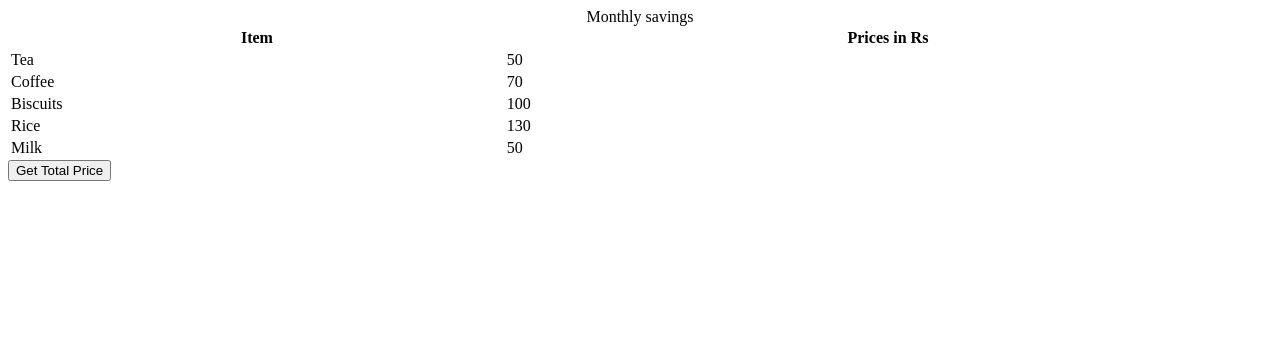
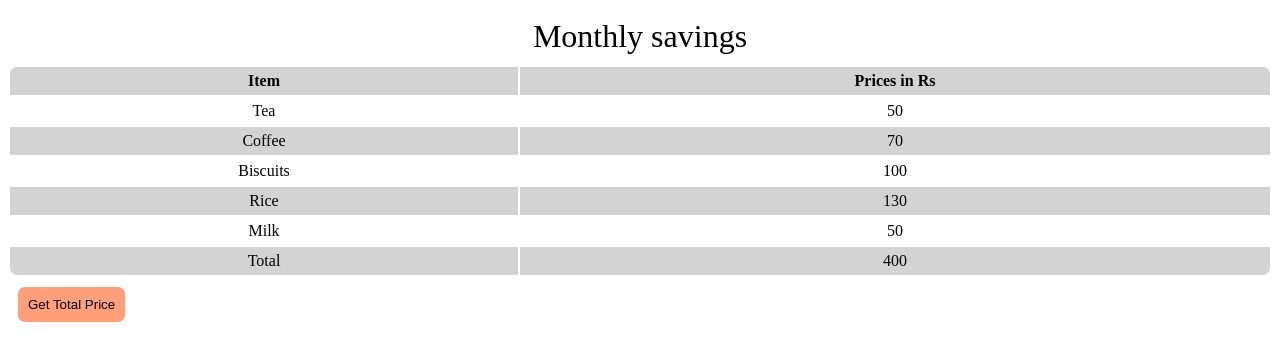
Before and after one commit to acciojob/grofers-checkout-nithig, a website: page main.html in a window 1280 px wide. Both pictures are taken after a click on the button "Get Total Price". Drawn offline with Linux system fonts and the light colour scheme.

Commit message:
created a submission

```diff
--- a/main.html
+++ b/main.html
@@ -8,7 +8,7 @@
 
 <body>
     <!-- the entire body must be written by student -->
-    <table style="width: 100%">
+    <table style="width: 100%" id="cart">
     <caption>
       Monthly savings
     </caption>
--- a/script.js
+++ b/script.js
@@ -2,8 +2,22 @@ const getSumBtn = document.createElement("button");
 getSumBtn.append("Get Total Price");
 document.body.appendChild(getSumBtn);
 
+
 const getSum = () => {
 //Add your code here
+	const prices = document.querySelectorAll('.price');
+	let total = 0;
+	prices.forEach((i) => {
+		total += Number(i.textContent)
+	})
+	const totRow = document.createElement("tr");
+	const totCell = document.createElement("td");
+	totCell.textContent = "Total";
+	const totDat = document.createElement("td");
+	totDat.textContent = total;
+	totRow.appendChild(totCell);
+	totRow.appendChild(totDat);
+	document.getElementById('cart').appendChild(totRow);
 
 };
 
--- a/styles.css
+++ b/styles.css
@@ -1,2 +1,48 @@
 
 /* Your CSS Code here. */
+caption{
+	font-size:32px;
+	padding:10px;
+}
+
+table,{
+	margin:5px;
+	border:1px solid lightblue;
+	border-radius:5px;
+	padding:5px;
+
+}
+td,th{
+	padding:5px;
+	text-align:center;
+}
+ tr:nth-child(odd){
+	 background-color:lightgray;
+ }
+
+th:first-child{
+	border-top-left-radius:7px;
+}
+th:last-child{
+	border-top-right-radius:7px;
+}
+tr:last-child td:first-child{
+	border-bottom-left-radius:7px;
+}
+tr:last-child td:last-child{
+	border-bottom-right-radius:7px;
+}
+
+button{
+	background-color:lightsalmon;
+	padding:10px;
+	border:none;
+	border-radius:7px;
+	margin:10px;
+}
+button:hover{
+	color:lightsalmon;
+	background-color:transparent;
+	border:2px solid lightsalmon;
+	transition:0.3s linear;
+}
```
